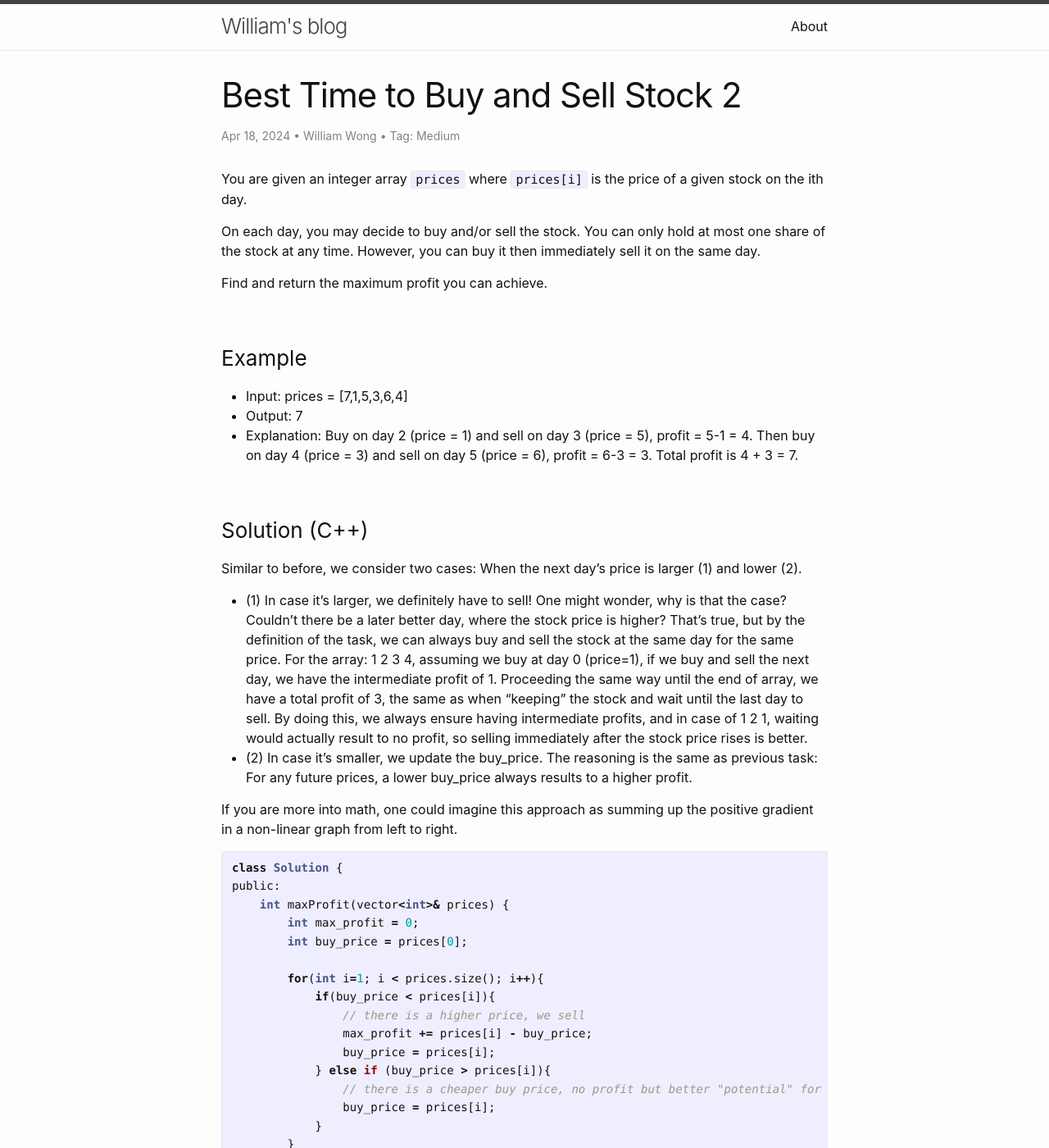
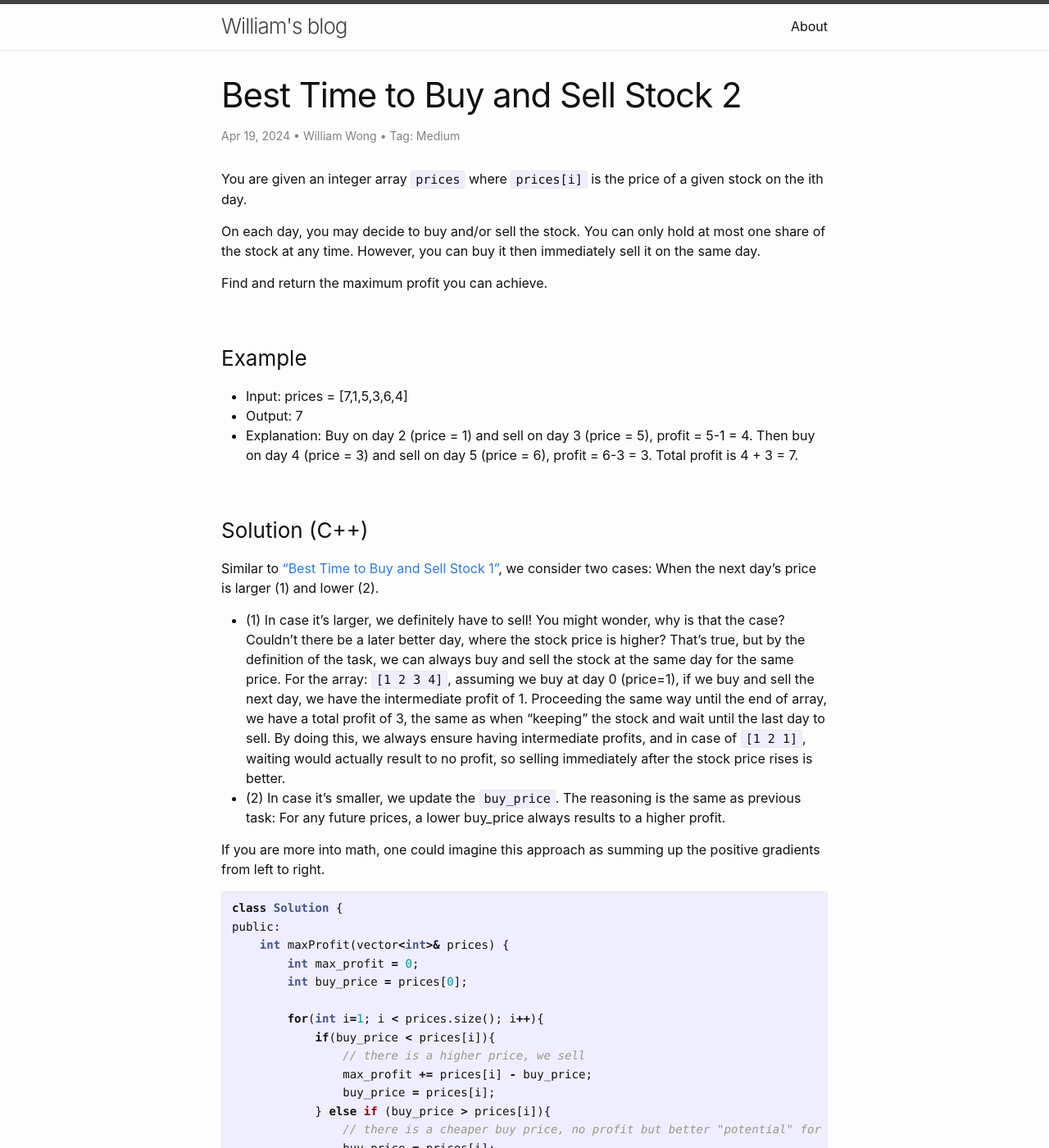
Before and after one commit to wongwil/wongwil.github.io, a Jekyll site: the page built from _posts/2024-04-19-best-time-to-buy-a-stock2.md, in a window 1280 px wide and 1400 px high. Shown: the whole window at 82% size. Built offline with Jekyll 4.4.1, drawn with Linux system fonts in a browser that asks for light colours; comment, search, counter and statistics services are not loaded.

Commit message:
fix best time to buy a stock

````diff
--- a/_posts/2024-04-18-best-time-to-buy-a-stock2.md
+++ b/_posts/2024-04-19-best-time-to-buy-a-stock2.md
@@ -20,12 +20,13 @@ Then buy on day 4 (price = 3) and sell on day 5 (price = 6), profit = 6-3 = 3.
 Total profit is 4 + 3 = 7.
 
 ### Solution (C++)
-Similar to before, we consider two cases: When the next day's price is larger (1) and lower (2).
-- (1) In case it's larger, we definitely have to sell! One might wonder, why is that the case? Couldn't there be a later better day, where the stock price is higher? That's true, but by the definition of the task, we can always buy and sell the stock at the same day for the same price. For the array: 1 2 3 4, assuming we buy at day 0 (price=1), if we buy and sell the next day, we have the intermediate profit of 1. Proceeding the same way until the end of array, we have a total profit of 3, the same as when "keeping" the stock and wait until the last day to sell.
-By doing this, we always ensure having intermediate profits, and in case of 1 2 1, waiting would actually result to no profit, so selling immediately after the stock price rises is better.
-- (2) In case it's smaller, we update the buy_price. The reasoning is the same as previous task: For any future prices, a lower buy_price always results to a higher profit.
+Similar to ["Best Time to Buy and Sell Stock 1"](https://wongwil.github.io/leetcode/2024/04/18/best-time-to-buy-and-sell-stocks.html), we consider two cases: When the next day's price is larger (1) and lower (2).
+- (1) In case it's larger, we definitely have to sell! You might wonder, why is that the case? Couldn't there be a later better day, where the stock price is higher? That's true, but by the definition of the task, we can always buy and sell the stock at the same day for the same price. For the array: `[1 2 3 4]`, assuming we buy at day 0 (price=1), if we buy and sell the next day,
+we have the intermediate profit of 1. Proceeding the same way until the end of array, we have a total profit of 3, the same as when "keeping" the stock and wait until the last day to sell.
+By doing this, we always ensure having intermediate profits, and in case of `[1 2 1]`, waiting would actually result to no profit, so selling immediately after the stock price rises is better.
+- (2) In case it's smaller, we update the `buy_price`. The reasoning is the same as previous task: For any future prices, a lower buy_price always results to a higher profit.
 
-If you are more into math, one could imagine this approach as summing up the positive gradient in a non-linear graph from left to right.
+If you are more into math, one could imagine this approach as summing up the positive gradients from left to right.
 
 ```c++
 class Solution {
````
Also changed, not shown: _posts/2024-04-18-best-time-to-buy-and-sell-stocks.md (+3 -2 lines).
